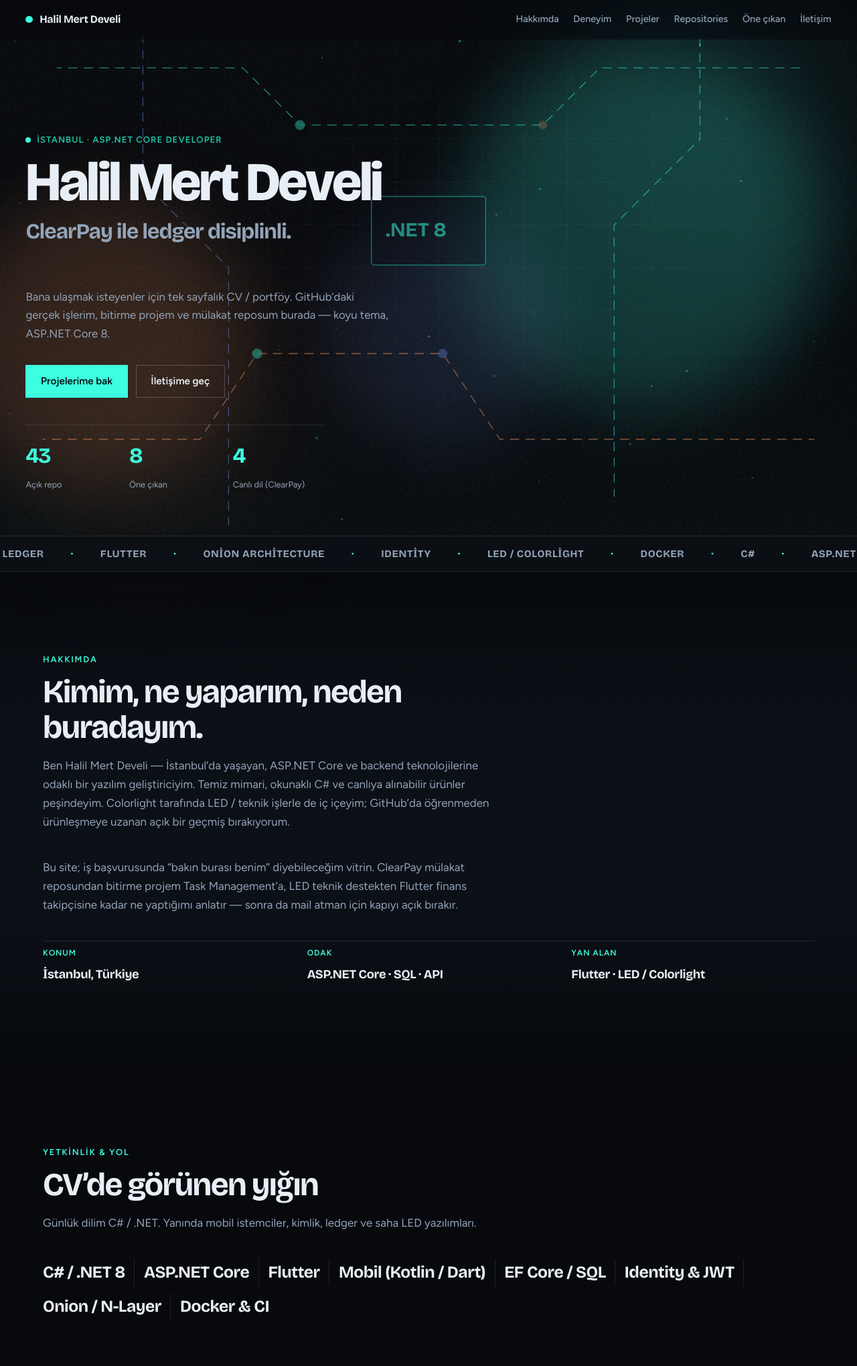
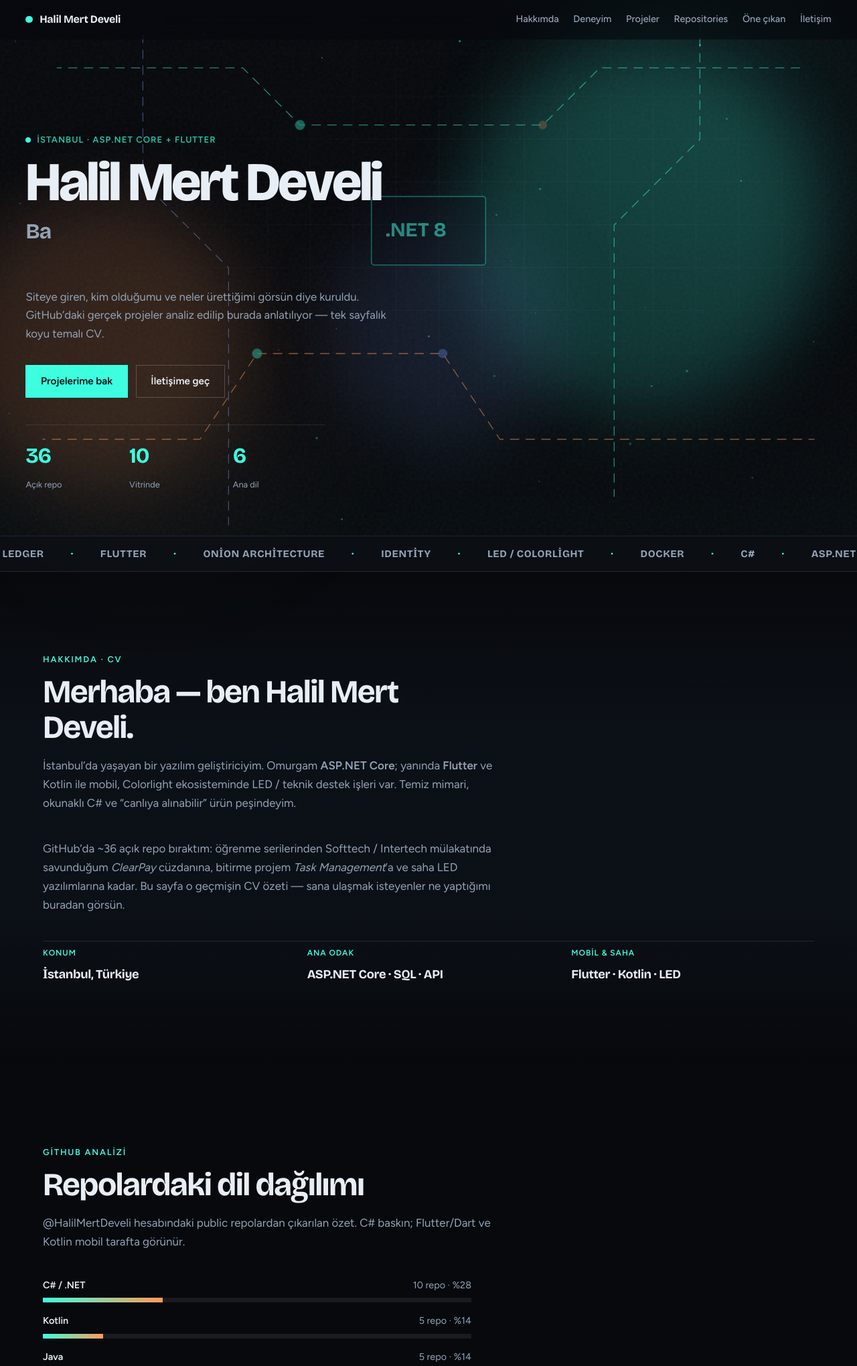
Before and after one commit to HalilMertDeveli/yazilim-sitesi, an ASP.NET Core app: page / in a window 1280 px wide. Shown: the top 2040 px of the page at 67% size. Run offline with ASP.NET Core 8, Linux system fonts and the light colour scheme; data that the repository does not hold is empty.

Commit message:
Strengthen CV narrative with live GitHub language analysis
Add animated language bars from HalilMertDeveli repos, richer about copy,
and a Flutter/Kotlin spotlight so visitors see who he is and what he ships.

Co-authored-by: halilmertdeveliii <halilmertdeveliii@gmail.com>

```diff
--- a/Pages/Index.cshtml
+++ b/Pages/Index.cshtml
@@ -59,15 +59,15 @@
         <div class="hero__content">
             <p class="hero__kicker reveal" data-reveal>
                 <span class="pulse-dot"></span>
-                İstanbul · ASP.NET Core Developer
+                İstanbul · ASP.NET Core + Flutter
             </p>
             <p class="hero__brand reveal" data-reveal data-split>Halil Mert Develi</p>
             <h1 class="hero__headline reveal" data-reveal>
-                <span class="type-line" data-type words="Backend odaklı yazılım geliştirici.|ClearPay ile ledger disiplinli.|LED’den cüzdana ürün çıkaran."></span>
+                <span class="type-line" data-type words="CV’m: ne yaptığımı burada gör.|Backend + mobil ürünler.|ClearPay, Mevora, LED, Flutter."></span>
             </h1>
             <p class="hero__lede reveal" data-reveal>
-                Bana ulaşmak isteyenler için tek sayfalık CV / portföy.
-                GitHub’daki gerçek işlerim, bitirme projem ve mülakat reposum burada — koyu tema, ASP.NET Core 8.
+                Siteye giren, kim olduğumu ve neler ürettiğimi görsün diye kuruldu.
+                GitHub’daki gerçek projeler analiz edilip burada anlatılıyor — tek sayfalık koyu temalı CV.
             </p>
             <div class="hero__actions reveal" data-reveal>
                 <a class="btn btn--primary" href="#projeler" data-magnetic>Projelerime bak</a>
@@ -75,16 +75,16 @@
             </div>
             <div class="hero__stats reveal" data-reveal>
                 <div>
-                    <strong data-count="43">0</strong>
+                    <strong data-count="@Model.PublicRepoCount">0</strong>
                     <span>Açık repo</span>
                 </div>
                 <div>
-                    <strong data-count="8">0</strong>
-                    <span>Öne çıkan</span>
+                    <strong data-count="@Model.Repos.Count">0</strong>
+                    <span>Vitrinde</span>
                 </div>
                 <div>
-                    <strong data-count="4">0</strong>
-                    <span>Canlı dil (ClearPay)</span>
+                    <strong data-count="@Model.LanguageStats.Count">0</strong>
+                    <span>Ana dil</span>
                 </div>
             </div>
         </div>
@@ -99,17 +99,17 @@
 
     <section id="hakkimda" class="section section--about">
         <div class="section__inner">
-            <p class="section__eyebrow reveal" data-reveal>Hakkımda</p>
-            <h2 class="section__title reveal" data-reveal>Kimim, ne yaparım, neden buradayım.</h2>
+            <p class="section__eyebrow reveal" data-reveal>Hakkımda · CV</p>
+            <h2 class="section__title reveal" data-reveal>Merhaba — ben Halil Mert Develi.</h2>
             <p class="section__copy reveal" data-reveal>
-                Ben Halil Mert Develi — İstanbul’da yaşayan, ASP.NET Core ve backend teknolojilerine odaklı bir yazılım geliştiriciyim.
-                Temiz mimari, okunaklı C# ve canlıya alınabilir ürünler peşindeyim. Colorlight tarafında LED / teknik işlerle de iç içeyim;
-                GitHub’da öğrenmeden ürünleşmeye uzanan açık bir geçmiş bırakıyorum.
+                İstanbul’da yaşayan bir yazılım geliştiriciyim. Omurgam <strong>ASP.NET Core</strong>; yanında
+                <strong>Flutter</strong> ve Kotlin ile mobil, Colorlight ekosisteminde LED / teknik destek işleri var.
+                Temiz mimari, okunaklı C# ve “canlıya alınabilir” ürün peşindeyim.
             </p>
             <p class="section__copy reveal" data-reveal>
-                Bu site; iş başvurusunda “bakın burası benim” diyebileceğim vitrin.
-                ClearPay mülakat reposundan bitirme projem Task Management’a, LED teknik destekten Flutter finans takipçisine kadar
-                ne yaptığımı anlatır — sonra da mail atman için kapıyı açık bırakır.
+                GitHub’da ~@Model.PublicRepoCount açık repo bıraktım: öğrenme serilerinden Softtech / Intertech mülakatında
+                savunduğum <em>ClearPay</em> cüzdanına, bitirme projem <em>Task Management</em>’a ve saha LED yazılımlarına kadar.
+                Bu sayfa o geçmişin CV özeti — sana ulaşmak isteyenler ne yaptığımı buradan görsün.
             </p>
             <dl class="facts">
                 <div class="reveal" data-reveal>
@@ -117,12 +117,12 @@
                     <dd>İstanbul, Türkiye</dd>
                 </div>
                 <div class="reveal" data-reveal>
-                    <dt>Odak</dt>
+                    <dt>Ana odak</dt>
                     <dd>ASP.NET Core · SQL · API</dd>
                 </div>
                 <div class="reveal" data-reveal>
-                    <dt>Yan alan</dt>
-                    <dd>Flutter · LED / Colorlight</dd>
+                    <dt>Mobil &amp; saha</dt>
+                    <dd>Flutter · Kotlin · LED</dd>
                 </div>
             </dl>
         </div>
@@ -130,12 +130,29 @@
 
     <section id="deneyim" class="section section--skills">
         <div class="section__inner">
-            <p class="section__eyebrow reveal" data-reveal>Yetkinlik &amp; yol</p>
-            <h2 class="section__title reveal" data-reveal>CV’de görünen yığın</h2>
+            <p class="section__eyebrow reveal" data-reveal>GitHub analizi</p>
+            <h2 class="section__title reveal" data-reveal>Repolardaki dil dağılımı</h2>
             <p class="section__copy reveal" data-reveal>
-                Günlük dilim C# / .NET. Yanında mobil istemciler, kimlik, ledger ve saha LED yazılımları.
+                @@HalilMertDeveli hesabındaki public repolardan çıkarılan özet@(Model.ReposFromApi ? " (canlı)" : "").
+                C# baskın; Flutter/Dart ve Kotlin mobil tarafta görünür.
             </p>
-            <ul class="skill-rail">
+
+            <div class="lang-bars reveal" data-reveal>
+                @foreach (var lang in Model.LanguageStats)
+                {
+                    <div class="lang-bar">
+                        <div class="lang-bar__label">
+                            <span>@lang.Name</span>
+                            <span>@lang.Count repo · %@lang.Percent</span>
+                        </div>
+                        <div class="lang-bar__track">
+                            <span class="lang-bar__fill" data-bar-width="@lang.Percent"></span>
+                        </div>
+                    </div>
+                }
+            </div>
+
+            <ul class="skill-rail" style="margin-top: 2.5rem">
                 <li class="reveal" data-reveal>C# / .NET 8</li>
                 <li class="reveal" data-reveal>ASP.NET Core</li>
                 <li class="reveal" data-reveal>Flutter</li>
@@ -294,9 +311,9 @@
     <section id="one-cikan" class="section section--spotlight">
         <div class="section__inner">
             <p class="section__eyebrow reveal" data-reveal>Öne çıkan analiz</p>
-            <h2 class="section__title reveal" data-reveal>Üç repo, üç hikâye</h2>
+            <h2 class="section__title reveal" data-reveal>Projelerden çıkan hikâyeler</h2>
             <p class="section__copy reveal" data-reveal>
-                GitHub’daki işlerden seçilmiş dilimler — mülakat, bitirme ve saha.
+                GitHub’daki işleri okuyup buraya indirdim — mülakat, bitirme, saha ve mobil.
             </p>
 
             <div class="spotlight-list">
@@ -350,6 +367,23 @@
                         <a class="text-link" href="https://github.com/HalilMertDeveli/ASP.NET-APP-FOR-LED" target="_blank" rel="noopener noreferrer">ASP.NET-APP-FOR-LED →</a>
                     </div>
                 </article>
+
+                <article class="spotlight reveal" data-reveal>
+                    <div class="spotlight__visual" aria-hidden="true">
+                        <div class="viz viz--mobile">
+                            <em></em>
+                        </div>
+                    </div>
+                    <div class="spotlight__body">
+                        <p class="spotlight__tag">Mobil</p>
+                        <h3>Flutter &amp; Kotlin</h3>
+                        <p>
+                            Finans takipçisi, VPN (Flutter + Compose), e-ticaret Flutter ve Android Kotlin denemeleri —
+                            ClearPay’in Flutter JWT istemcisiyle de mobil tarafı ürün dilimine bağlıyorum.
+                        </p>
+                        <a class="text-link" href="https://github.com/HalilMertDeveli/personal-Finance-Tracker" target="_blank" rel="noopener noreferrer">personal-Finance-Tracker →</a>
+                    </div>
+                </article>
             </div>
         </div>
     </section>
--- a/Pages/Index.cshtml.cs
+++ b/Pages/Index.cshtml.cs
@@ -15,7 +15,9 @@ public class IndexModel : PageModel
         _logger = logger;
     }
 
-    public IReadOnlyList<GitHubRepoView> Repos { get; private set; } = FeaturedFallback;
+    public IReadOnlyList<GitHubRepoView> Repos { get; private set; } = BuildFallback();
+    public IReadOnlyList<LanguageStat> LanguageStats { get; private set; } = FallbackLanguageStats;
+    public int PublicRepoCount { get; private set; } = 36;
     public string GitHubProfileUrl { get; } = "https://github.com/HalilMertDeveli";
     public string GitHubReposUrl { get; } = "https://github.com/HalilMertDeveli?tab=repositories";
     public bool ReposFromApi { get; private set; }
@@ -33,7 +35,6 @@ public class IndexModel : PageModel
             if (!response.IsSuccessStatusCode)
             {
                 _logger.LogWarning("GitHub API returned {Status}", response.StatusCode);
-                Repos = BuildFallback();
                 return;
             }
 
@@ -41,6 +42,8 @@ public class IndexModel : PageModel
             using var document = await JsonDocument.ParseAsync(stream, cancellationToken: cancellationToken);
 
             var repos = new List<GitHubRepoView>();
+            var languageCounts = new Dictionary<string, int>(StringComparer.OrdinalIgnoreCase);
+
             foreach (var item in document.RootElement.EnumerateArray())
             {
                 if (item.TryGetProperty("fork", out var fork) && fork.GetBoolean())
@@ -54,7 +57,6 @@ public class IndexModel : PageModel
                     continue;
                 }
 
-                // Bu site kartı her zaman en üstte; API'den gelirse çiftlemeyelim
                 if (string.Equals(name, ThisPortfolioCard.Name, StringComparison.OrdinalIgnoreCase))
                 {
                     continue;
@@ -72,6 +74,11 @@ public class IndexModel : PageModel
                     ? pushed.GetString()?[..Math.Min(10, pushed.GetString()!.Length)]
                     : null;
 
+                if (!string.IsNullOrWhiteSpace(language))
+                {
+                    languageCounts[language] = languageCounts.GetValueOrDefault(language) + 1;
+                }
+
                 repos.Add(new GitHubRepoView
                 {
                     Name = name,
@@ -82,6 +89,9 @@ public class IndexModel : PageModel
                     UpdatedAt = updated
                 });
             }
+
+            PublicRepoCount = repos.Count;
+            LanguageStats = BuildLanguageStats(languageCounts);
 
             merged.AddRange(
                 repos
@@ -99,6 +109,34 @@ public class IndexModel : PageModel
             Repos = BuildFallback();
         }
     }
+
+    private static IReadOnlyList<LanguageStat> BuildLanguageStats(Dictionary<string, int> counts)
+    {
+        if (counts.Count == 0)
+        {
+            return FallbackLanguageStats;
+        }
+
+        var total = counts.Values.Sum();
+        return counts
+            .OrderByDescending(kv => kv.Value)
+            .Take(6)
+            .Select(kv => new LanguageStat
+            {
+                Name = NormalizeLanguageLabel(kv.Key),
+                Count = kv.Value,
+                Percent = total == 0 ? 0 : (int)Math.Round(kv.Value * 100.0 / total)
+            })
+            .ToList();
+    }
+
+    private static string NormalizeLanguageLabel(string language) => language switch
+    {
+        "C#" => "C# / .NET",
+        "Dart" => "Dart / Flutter",
+        "C++" => "C++ (Flutter native)",
+        _ => language
+    };
 
     private static IReadOnlyList<GitHubRepoView> BuildFallback()
     {
@@ -164,6 +202,16 @@ public class IndexModel : PageModel
         Stars = 0,
         UpdatedAt = DateTime.UtcNow.ToString("yyyy-MM-dd")
     };
+
+    private static readonly IReadOnlyList<LanguageStat> FallbackLanguageStats =
+    [
+        new() { Name = "C# / .NET", Count = 10, Percent = 28 },
+        new() { Name = "Kotlin", Count = 5, Percent = 14 },
+        new() { Name = "Java", Count = 5, Percent = 14 },
+        new() { Name = "C++ (Flutter native)", Count = 6, Percent = 17 },
+        new() { Name = "Dart / Flutter", Count = 3, Percent = 8 },
+        new() { Name = "HTML", Count = 3, Percent = 8 }
+    ];
 
     private static readonly IReadOnlyList<GitHubRepoView> FeaturedFallback =
     [
--- a/wwwroot/css/site.css
+++ b/wwwroot/css/site.css
@@ -941,6 +941,80 @@ main,
 }
 
 
+
+/* ——— Language bars (GitHub analysis) ——— */
+.lang-bars {
+  display: grid;
+  gap: 1rem;
+  max-width: 40rem;
+}
+
+.lang-bar__label {
+  display: flex;
+  justify-content: space-between;
+  gap: 1rem;
+  margin-bottom: 0.4rem;
+  font-size: 0.9rem;
+  color: var(--ink-soft);
+}
+
+.lang-bar__label span:first-child {
+  color: var(--ink);
+  font-weight: 600;
+}
+
+.lang-bar__track {
+  height: 0.45rem;
+  background: rgba(232, 238, 245, 0.08);
+  overflow: hidden;
+}
+
+.lang-bar__fill {
+  display: block;
+  height: 100%;
+  width: 0;
+  background: linear-gradient(90deg, var(--sea), var(--copper));
+  transition: width 1.1s var(--ease-out);
+}
+
+.viz--mobile {
+  width: 3.2rem;
+  height: 5.4rem;
+  border: 2px solid var(--sea);
+  border-radius: 0.65rem;
+  position: relative;
+  animation: phone-bob 2.8s var(--ease) infinite;
+}
+
+.viz--mobile::before {
+  content: "";
+  position: absolute;
+  top: 0.35rem;
+  left: 50%;
+  width: 1.1rem;
+  height: 0.2rem;
+  transform: translateX(-50%);
+  background: var(--ink-soft);
+  border-radius: 1rem;
+}
+
+.viz--mobile em {
+  position: absolute;
+  inset: 1rem 0.45rem 0.7rem;
+  background: linear-gradient(180deg, rgba(61, 255, 224, 0.35), rgba(255, 155, 92, 0.2));
+  animation: screen-glow 2.2s ease-in-out infinite;
+}
+
+@keyframes phone-bob {
+  0%, 100% { transform: translateY(0); }
+  50% { transform: translateY(-6px); }
+}
+
+@keyframes screen-glow {
+  0%, 100% { opacity: 0.55; }
+  50% { opacity: 1; }
+}
+
 /* ——— Spotlight / CV analysis ——— */
 .section--spotlight {
   background: linear-gradient(180deg, transparent, rgba(14, 19, 26, 0.85), transparent);
--- a/wwwroot/js/site.js
+++ b/wwwroot/js/site.js
@@ -197,6 +197,29 @@
     requestAnimationFrame(loopCursor);
   }
 
+
+  // Language bar fills
+  const bars = document.querySelectorAll("[data-bar-width]");
+  if ("IntersectionObserver" in window && !reduce) {
+    const barObserver = new IntersectionObserver(
+      (entries) => {
+        entries.forEach((entry) => {
+          if (!entry.isIntersecting) return;
+          const el = entry.target;
+          const w = el.getAttribute("data-bar-width") || "0";
+          el.style.width = `${w}%`;
+          barObserver.unobserve(el);
+        });
+      },
+      { threshold: 0.4 }
+    );
+    bars.forEach((el) => barObserver.observe(el));
+  } else {
+    bars.forEach((el) => {
+      el.style.width = `${el.getAttribute("data-bar-width") || 0}%`;
+    });
+  }
+
   // Particles
   if (canvas instanceof HTMLCanvasElement && !reduce) {
     const ctx = canvas.getContext("2d");
```
Also changed, not shown: Models/LanguageStat.cs (added, +8 -0 lines), 1 other file.
